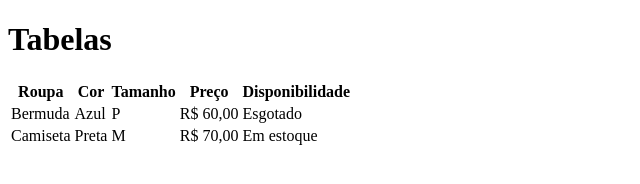
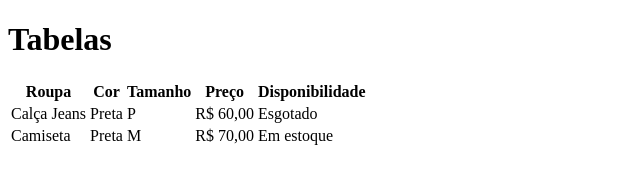
Before and after one commit to igordjmoura/aula-tabela, a plain HTML site: page index.html in a window 1280 px wide. Shown: the whole page, without its empty margins (0-640 px from the left). Drawn offline with Linux system fonts and the light colour scheme.

Commit message:
Mudou Bermuda para Calça Jeans e Azul para Preta

```diff
--- a/index.html
+++ b/index.html
@@ -17,8 +17,8 @@
             <th>Disponibilidade</th>
         </tr>
         <tr>
-            <td>Bermuda</td>
-            <td>Azul</td>
+            <td>Calça Jeans</td>
+            <td>Preta</td>
             <td>P</td>
             <td>R$ 60,00</td>
             <td>Esgotado</td>
```
